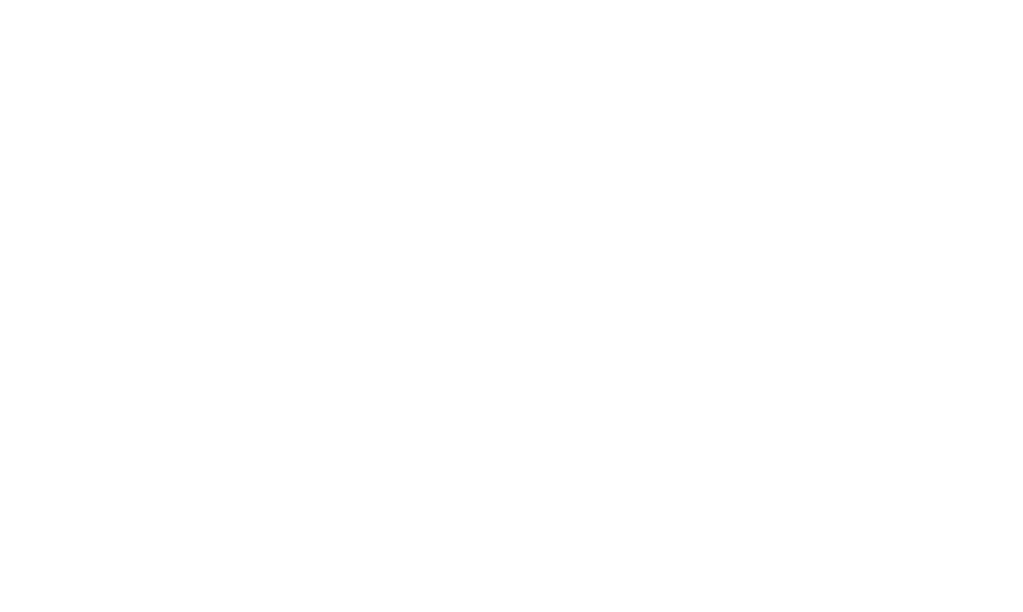
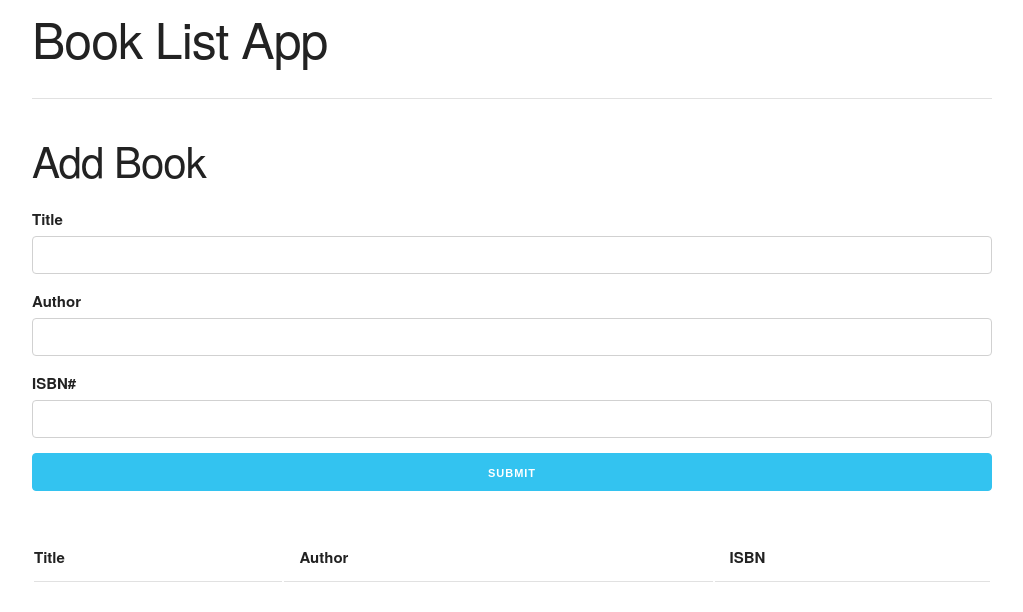
Before and after one commit to AOravkin/Book-List-App, a plain HTML site: page index.html in a window 1280 px wide. Shown: the whole page, without its empty margins (128-1151 px from the left). Drawn offline with nearby package versions, Linux system fonts and the light colour scheme.

Commit message:
Add content to index.html

```diff
--- a/index.html
+++ b/index.html
@@ -11,6 +11,39 @@
 </head>
 
 <body>
+  <div class="container">
+    <h1>Book List App</h1>
+    <hr>
+    <h2>Add Book</h2>
+    <form id="book-form">
+      <div>
+        <label for="title">Title</label>
+        <input type="text" id="title" class="u-full-width">
+      </div>
+      <div>
+        <label for="author">Author</label>
+        <input type="text" id="author" class="u-full-width">
+      </div>
+      <div>
+        <label for="isbn">ISBN#</label>
+        <input type="text" id="isbn" class="u-full-width">
+      </div>
+      <div>
+        <input type="submit" id="submit" class="button-primary u-full-width" value="Submit">
+      </div>
+    </form>
+    <table class="u-full-width">
+      <thead>
+        <tr>
+          <th>Title</th>
+          <th>Author</th>
+          <th>ISBN</th>
+        </tr>
+      </thead>
+      <tbody id="book-list">
+      </tbody>
+    </table>
+  </div>
 
   <script src="app.js"></script>
 </body>
```
